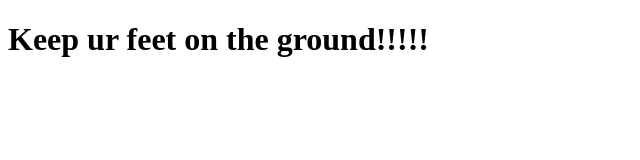
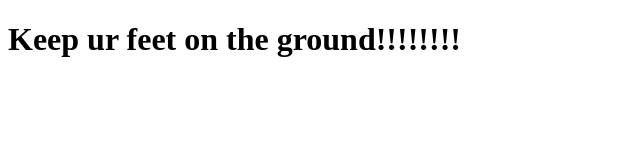
Before and after one commit to NewDekart/shri-2021-infra, a website: page public/index.html in a window 1280 px wide. Shown: the full height of the page, 0-640 px from the left. Drawn offline with Linux system fonts and the light colour scheme.

Commit message:
Проверка workflow

```diff
--- a/public/index.html
+++ b/public/index.html
@@ -7,6 +7,6 @@
     <title>Infrasructure dekart416</title>
 </head>
 <body>
-    <h1>Keep ur feet on the ground!!!!!</h1>
+    <h1>Keep ur feet on the ground!!!!!!!!</h1>
 </body>
 </html>
```
